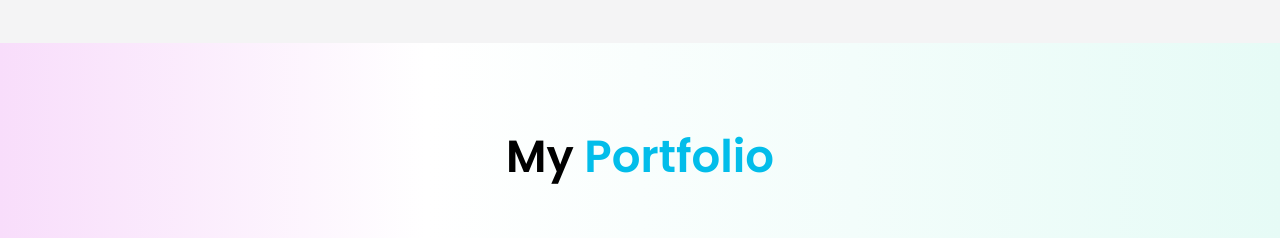
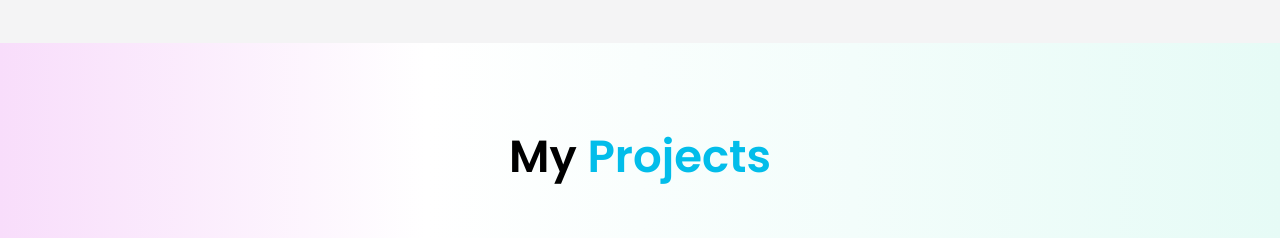
Before and after one commit to DsDigitalz/MyPortfolio-Project, a React (Vite) app: page / in a window 1280 px wide. Shown: the part 3520-3758 px from the top of the page. Built offline with nearby package versions, Linux system fonts and the light colour scheme.

Commit message:
changed the portfolio to projects in Portfolio.jsx

```diff
--- a/src/Components/Portfolio.jsx
+++ b/src/Components/Portfolio.jsx
@@ -18,7 +18,7 @@ export default function Portfolio() {
     >
       <div className="mt-10">
         <h1 className="text-[35px] font-semibold sm:text-[40px] md:text-[45px] text-center">
-          My <span className="text-[#02BDEA]">Portfolio</span>
+          My <span className="text-[#02BDEA]">Projects</span>
         </h1>
 
         <div className="portfolio lg:grid lg:grid-cols-2 2xl:grid 2xl:grid-cols-3 gap-10">
```
